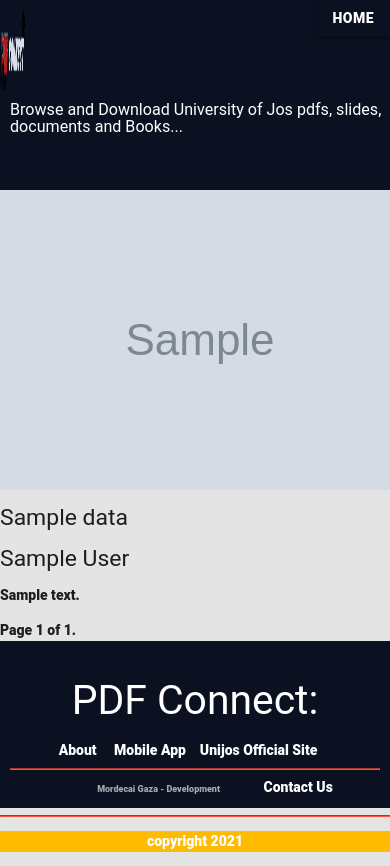
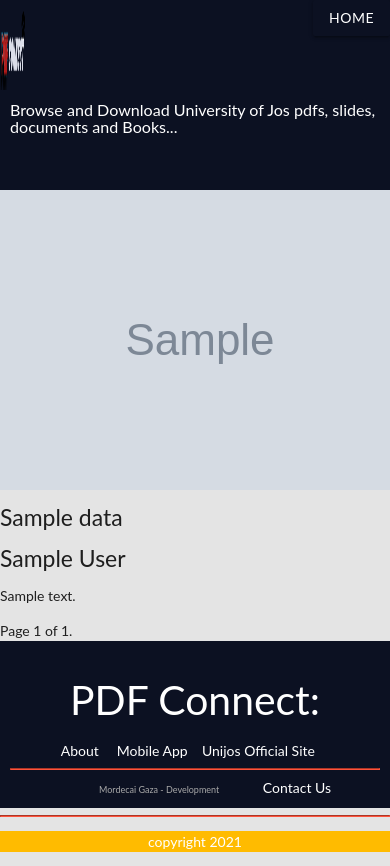
Before and after one commit to Modexanderson/pdfconnect, a Django app: template art/templates/home/detail.html in a window 390 px wide; the page is wider, and only the part inside the window is pictured. Run offline with Django 3.2, Linux system fonts and the light colour scheme; the template is opened without the code that fills it: most values are stand-ins (such as "Sample title", 1, 10 or a date in 2020); grey boxes marked "Sample" are stand-in pictures; grey boxes are pictures that could not be loaded.

Commit message:
Media query

```diff
--- a/templates/base.html
+++ b/templates/base.html
@@ -9,7 +9,7 @@
 
     <style>
         * {
-            font-family: "Comic Sans MS", "Comic Sans", cursive;
+            font-family: 'Lato', sans-serif;
         }
 
         nav {
@@ -270,12 +270,6 @@
             padding-bottom: 20px;
         }
         @media screen and (max-width: 640px) {
-            * {
-                font-family: "Roboto", sans-serif;
-                font-style: normal;
-                font-weight: bolder;
-            }
-
         .top-row {
             background: rgb(12, 17, 34);
             color: #fff;
```
